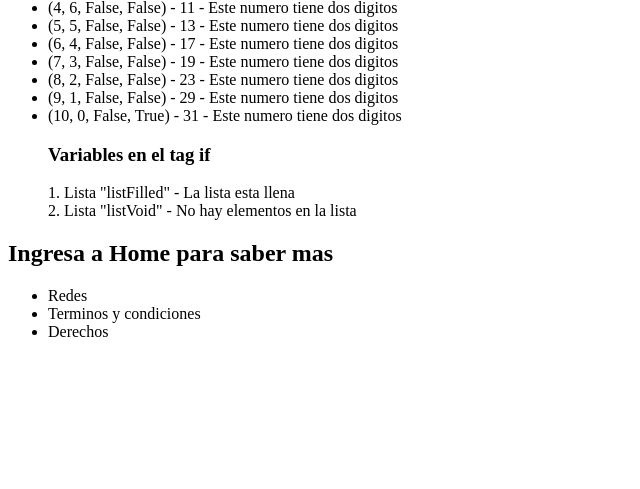
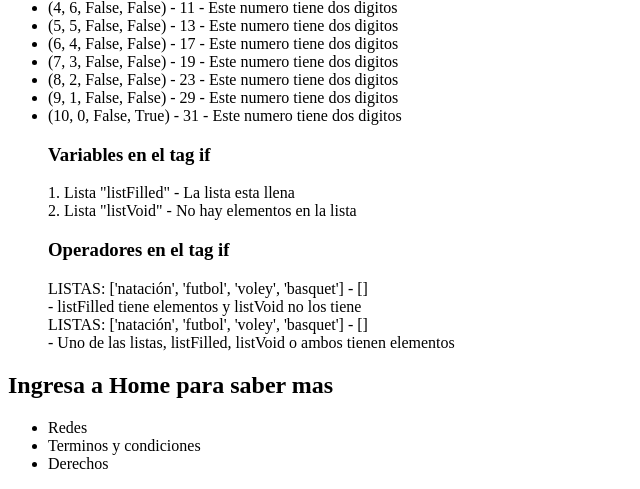
Before and after one commit to JamesCordova/DJango-parte-04, a Django app: page /noAccess in a window 1280 px wide. Shown: the part 311-800 px from the top of the page, without its empty margins (0-640 px from the left). Run offline with Django 4.2, Linux system fonts and the light colour scheme.

Commit message:
uso de los operadores para probar en conjunto que las listas tienen o no elementos

```diff
--- a/src/templates/noAccess.html
+++ b/src/templates/noAccess.html
@@ -33,5 +33,21 @@
                 - No hay elementos en la lista
             {% endif %}<br>
         </p>
+        <h3>Operadores en el tag if</h3>
+        <p>
+            LISTAS: {{ listFilled }} - {{ listVoid }}<br>
+            {% if listFilled and  not listVoid %}
+                - listFilled tiene elementos y listVoid no los tiene
+            {% else %}
+                - Ambas listas tienen elementos o el primero no los tiene
+            {% endif %}<br>
+            LISTAS: {{ listFilled }} - {{ listVoid }}
+            <br>
+            {% if listFilled or listVoid %}
+                - Uno de las listas, listFilled, listVoid o ambos tienen elementos
+            {% else %}
+                - En definitiva ninguno tiene elemetos
+            {% endif %}<br>
+        </p>
     </ul>
 {% endblock %}
```
